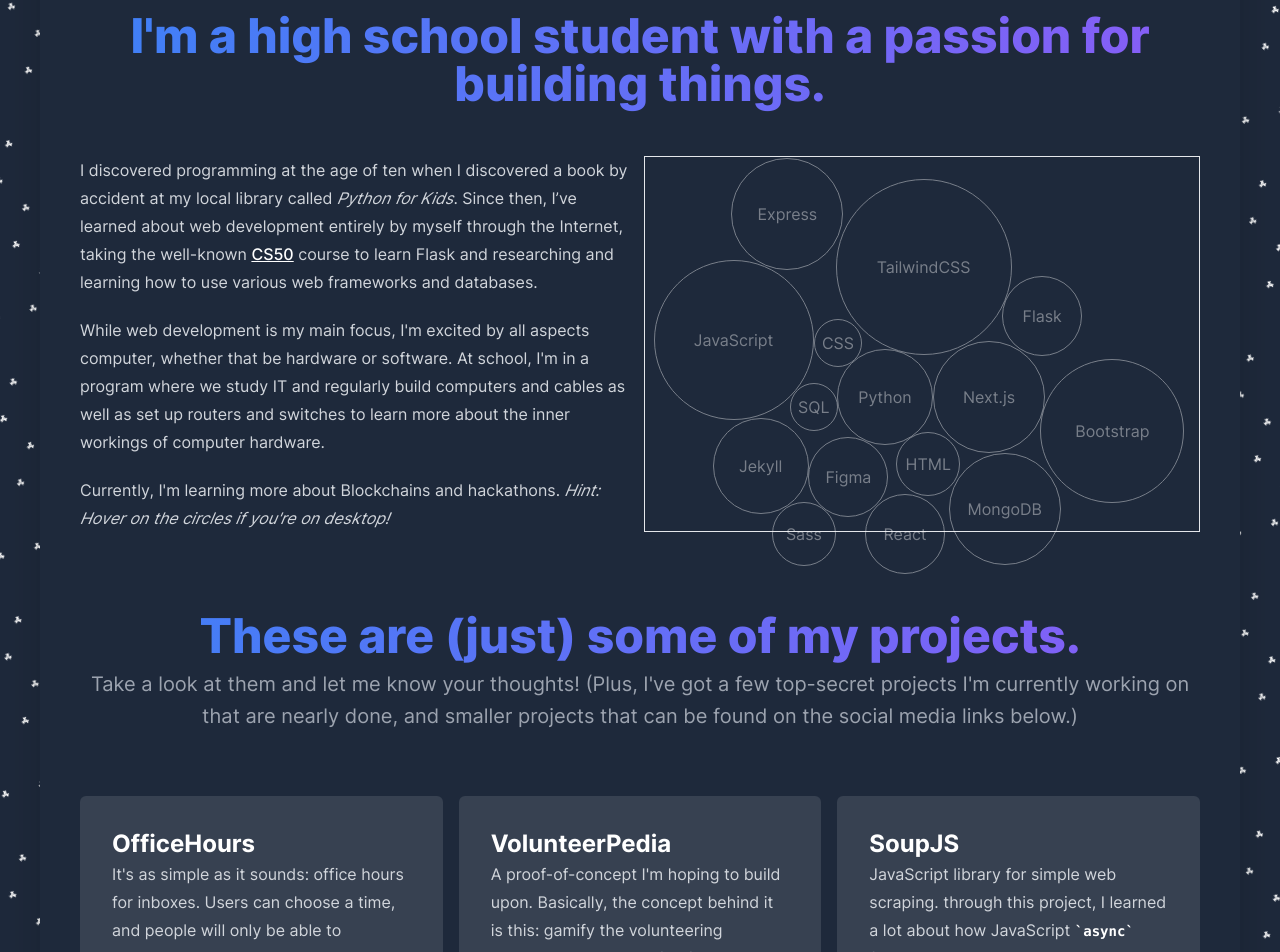
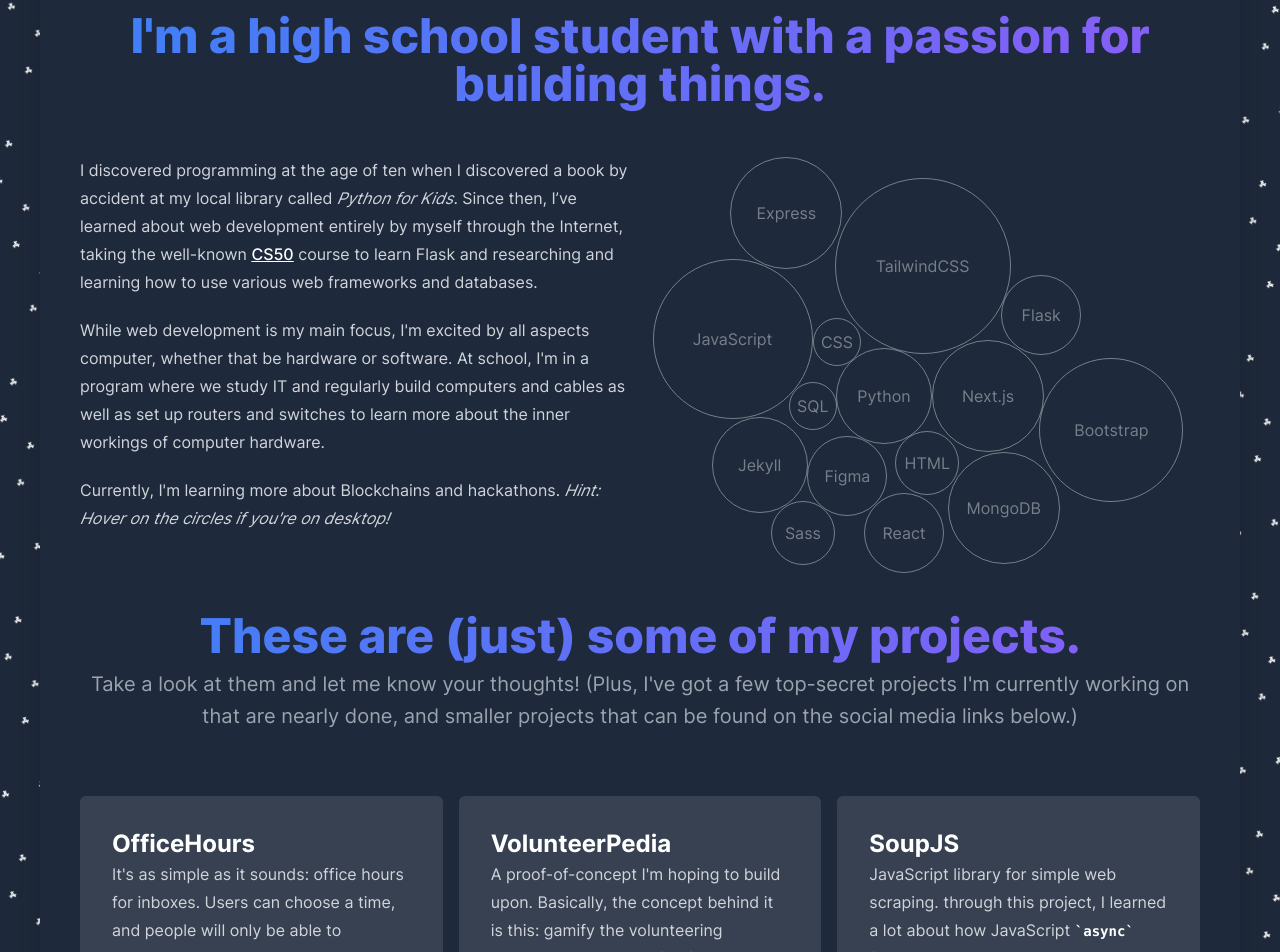
Before and after one commit to jianmin-chen/portfolio-v1, a Next.js app: page / in a window 1280 px wide. Shown: the part 868-1820 px from the top of the page. Built offline with nearby package versions, Linux system fonts and the light colour scheme; a web font is replaced by a local one.

Commit message:
Update portfolio

```diff
--- a/pages/index.js
+++ b/pages/index.js
@@ -154,7 +154,7 @@ export default function Index() {
                             <p>While web development is my main focus, I&apos;m excited by all aspects computer, whether that be hardware or software. At school, I&apos;m in a program where we study IT and regularly build computers and cables as well as set up routers and switches to learn more about the inner workings of computer hardware.</p>
                             <p>Currently, I&apos;m learning more about Blockchains and hackathons. <i>Hint: Hover on the circles if you&apos;re on desktop!</i></p>
                         </div>
-                        <div className="border relative w-full h-full" data-aos="fade-left" id="circle-container">
+                        <div className="relative w-full h-full" data-aos="fade-left" id="circle-container">
                             <div className="md:absolute inset-60 2xl:top-52" id="circles"></div>
                         </div>
                     </div>
```
